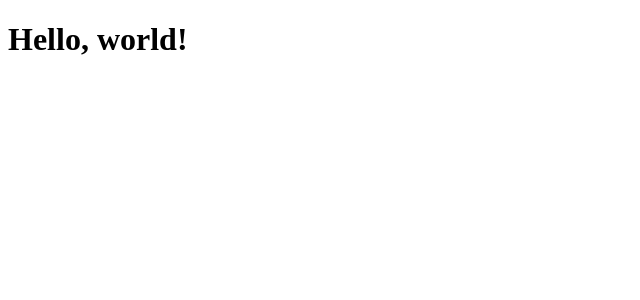
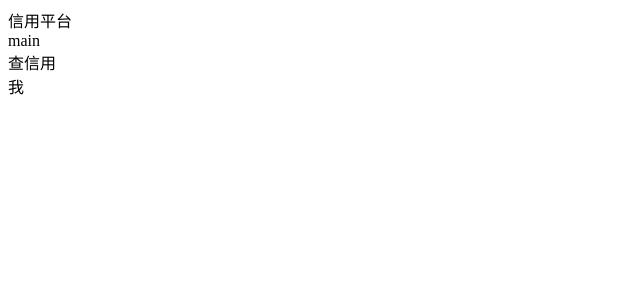
Before and after one commit to cheng87126/examples, a React app in the folder credit/: page / in a window 1280 px wide. Shown: the top 300 px of the page, without its empty margins (0-640 px from the left). Built offline with nearby package versions, Linux system fonts and the light colour scheme.

Commit message:
update config&add new file

```diff
--- /dev/null
+++ b/credit/app/public/src/componts/App.js
@@ -0,0 +1,20 @@
+import React from 'react'
+import Head from './Head'
+import Footer from './Footer'
+
+export default class extends React.Component{
+	constructor(props){
+		super(props)
+	}
+	render(){
+		return (
+			<>
+				<Head />
+				<main className="main">
+					main
+				</main>
+				<Footer />
+			</>
+		)
+	}
+}
--- /dev/null
+++ b/credit/app/public/src/componts/Footer.js
@@ -0,0 +1,15 @@
+import React from 'react'
+
+export default class extends React.Component{
+	constructor(props){
+		super(props)
+	}
+	render(){
+		return (
+			<footer className="footer">
+				<div>查信用</div>
+				<div>我</div>
+			</footer>
+		)
+	}
+}
--- /dev/null
+++ b/credit/app/public/src/componts/Head.js
@@ -0,0 +1,12 @@
+import React from 'react'
+
+export default class extends React.Component{
+	constructor(props){
+		super(props)
+	}
+	render(){
+		return (
+			<header className="head">信用平台</header>
+		)
+	}
+}
--- a/credit/app/public/src/index.js
+++ b/credit/app/public/src/index.js
@@ -1,7 +1,9 @@
 import React from 'react'
 import ReactDOM from 'react-dom'
 
+import App from './componts/App'
+
 ReactDOM.render(
-	<h1>Hello, world!</h1>,
+	<App />,
 	document.getElementById('app')
 )
--- a/credit/package.json
+++ b/credit/package.json
@@ -5,6 +5,7 @@
   "main": "index.js",
   "scripts": {
     "dev": "egg-bin dev",
+    "build": "webpack --mode=production",
     "watch": "webpack --watch --mode=development",
     "start": "webpack-dev-server --open --mode=development",
     "test": "echo \"Error: no test specified\" && exit 1"
@@ -18,9 +19,9 @@
   },
   "devDependencies": {
     "@babel/core": "^7.1.5",
+    "@babel/preset-env": "^7.1.5",
     "@babel/preset-react": "^7.0.0",
     "babel-loader": "^8.0.4",
-    "babel-preset-env": "^1.7.0",
     "clean-webpack-plugin": "^0.1.19",
     "egg-bin": "^4.9.0",
     "file-loader": "^2.0.0",
--- a/credit/webpack.config.js
+++ b/credit/webpack.config.js
@@ -6,7 +6,7 @@ let config = {
 	entry: './app/public/src/index.js',
 	output: {
 		filename: 'app.js',
-		path: path.resolve(__dirname, '/app/public/dist')
+		path: path.join(__dirname, '/app/public/dist')
 	},
 	module:{
 		rules:[
@@ -38,7 +38,10 @@ let config = {
 			template: './app/view/index.html',
 			inject: true
 		})
-	]
+	],
+	watchOptions: {
+		ignored: /node_modules/
+	}
 }
 
 module.exports = (env, argv)=>{
```
Also changed, not shown: credit/.babelrc, 1 other file (tests, documents, lock files or other folders).
